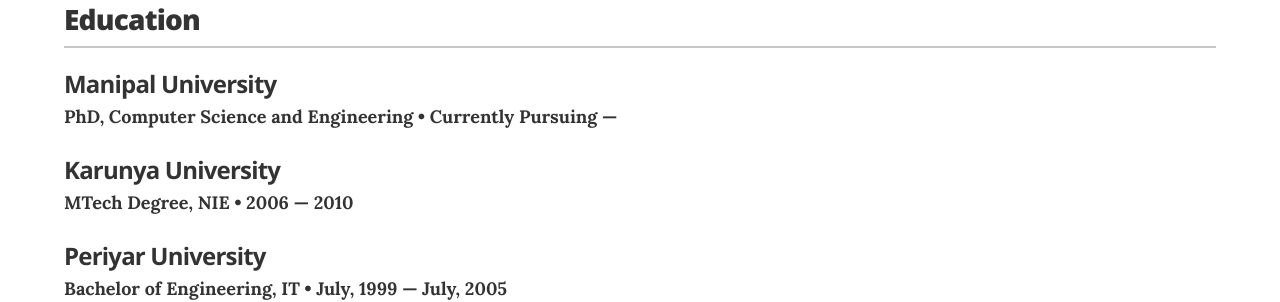
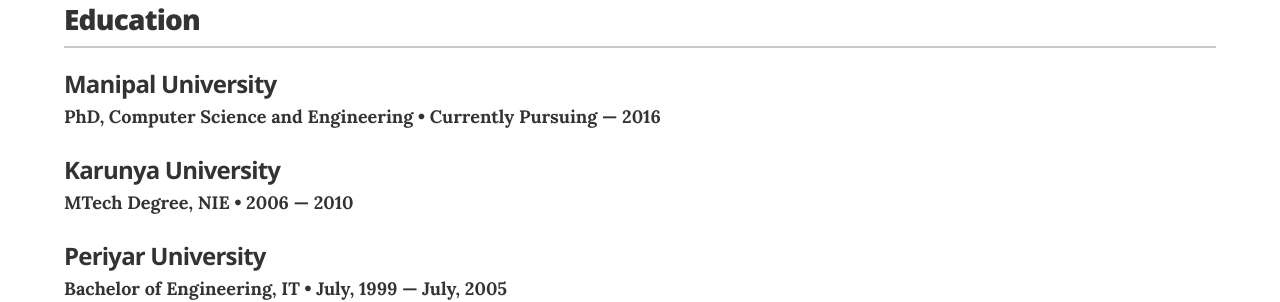
Before and after one commit to manojramchandran/manojramchandran.github.com, a Jekyll site: the page built from index.html, in a window 1280 px wide and 900 px high, scrolled down 2041 px. Shown: the part 155-457 px from the top of the window. Built offline with Jekyll 4.4.1, drawn with Linux system fonts in a browser that asks for light colours.

Commit message:
Update resume.html

```diff
--- a/_layouts/resume.html
+++ b/_layouts/resume.html
@@ -253,7 +253,7 @@
 
          <div class="resume-item" itemscope itemprop="alumniOf" itemtype="http://schema.org/CollegeOrUniversity">
           <h3 class="resume-item-title" itemprop="name">Manipal University</h3>
-          <h4 class="resume-item-details" itemprop="description">PhD, Computer Science and Engineering &bull; Currently Pursuing &mdash;</h4>
+          <h4 class="resume-item-details" itemprop="description">PhD, Computer Science and Engineering &bull; Currently Pursuing &mdash; 2016</h4>
 
         </div>
 
```
